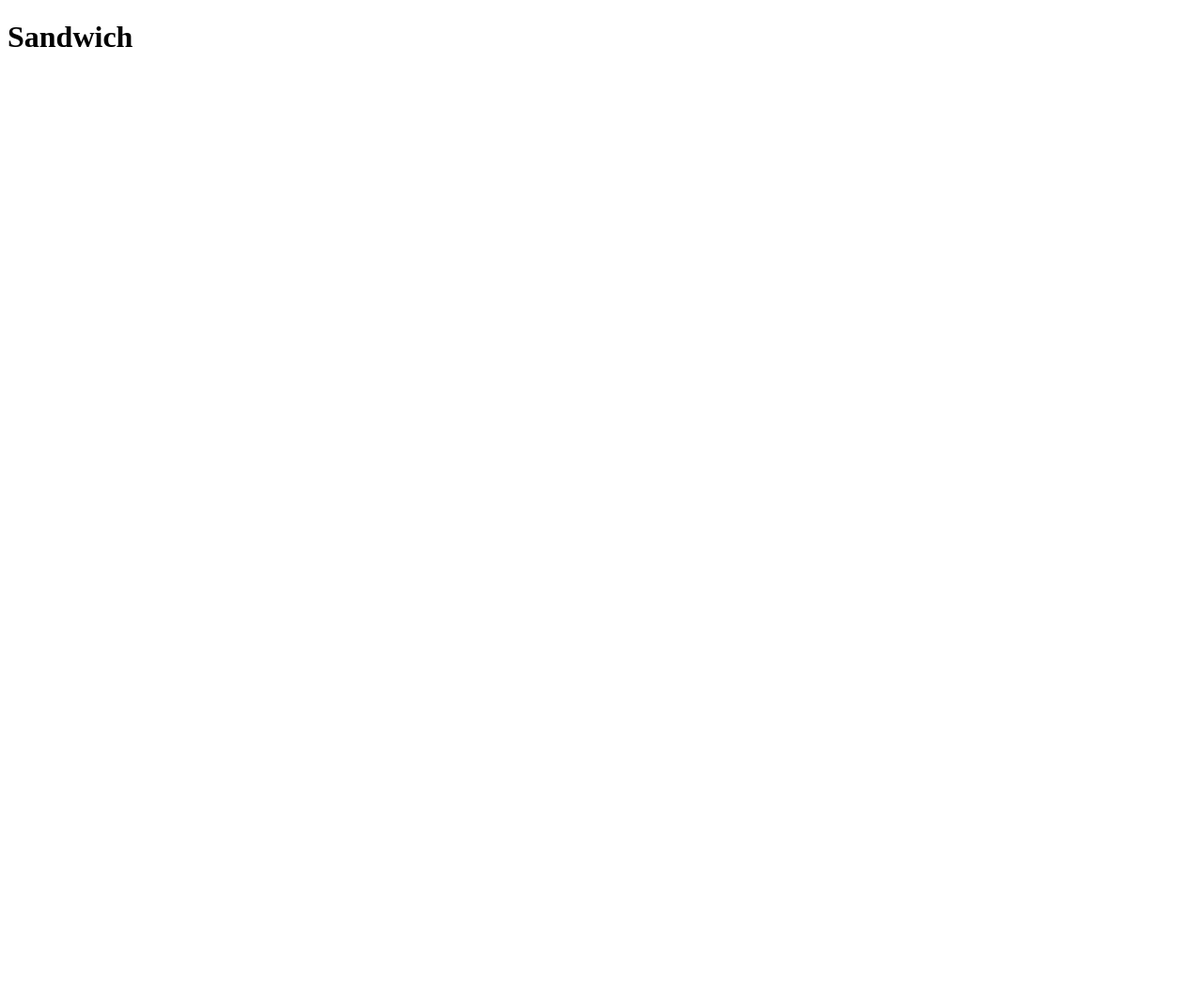
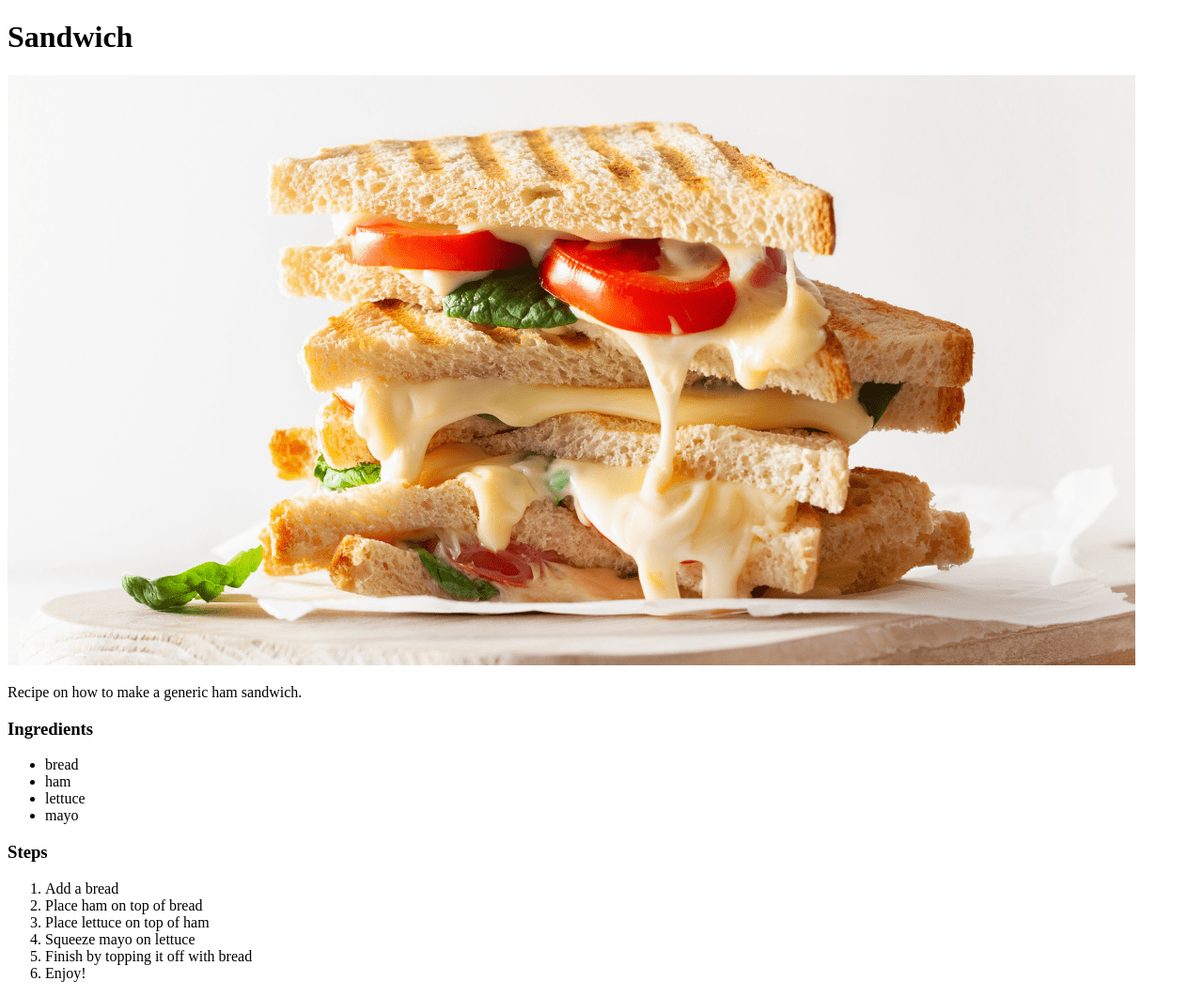
Before and after one commit to bzeng1234/odin-recipes, a plain HTML site: page recipes/sandwich.html in a window 1280 px wide. Shown: the whole page at 94% size. Before the commit the page ends 800 px from the top, so only its background shows below. Drawn offline with Linux system fonts and the light colour scheme.

Commit message:
Fill in one recipe html with ingredients and steps to make

```diff
--- a/recipes/sandwich.html
+++ b/recipes/sandwich.html
@@ -6,5 +6,24 @@
 
     <body>
         <h1>Sandwich</h1>
+        <img src="sandwich.png" alt="sandwich">
+
+        <p>Recipe on how to make a generic ham sandwich.</p>
+        <h3>Ingredients</h3>
+        <ul>
+            <li>bread</li>
+            <li>ham</li>
+            <li>lettuce</li>
+            <li>mayo</li>
+        </ul>
+        <h3>Steps</h3>
+        <ol>
+            <li>Add a bread</li>
+            <li>Place ham on top of bread</li>
+            <li>Place lettuce on top of ham</li>
+            <li>Squeeze mayo on lettuce</li>
+            <li>Finish by topping it off with bread</li>
+            <li>Enjoy!</li>
+        </ul>
     </body>
 </html>
```
Also changed, not shown: index.html (+4 -1 lines), recipes/sandwich.png (added).
